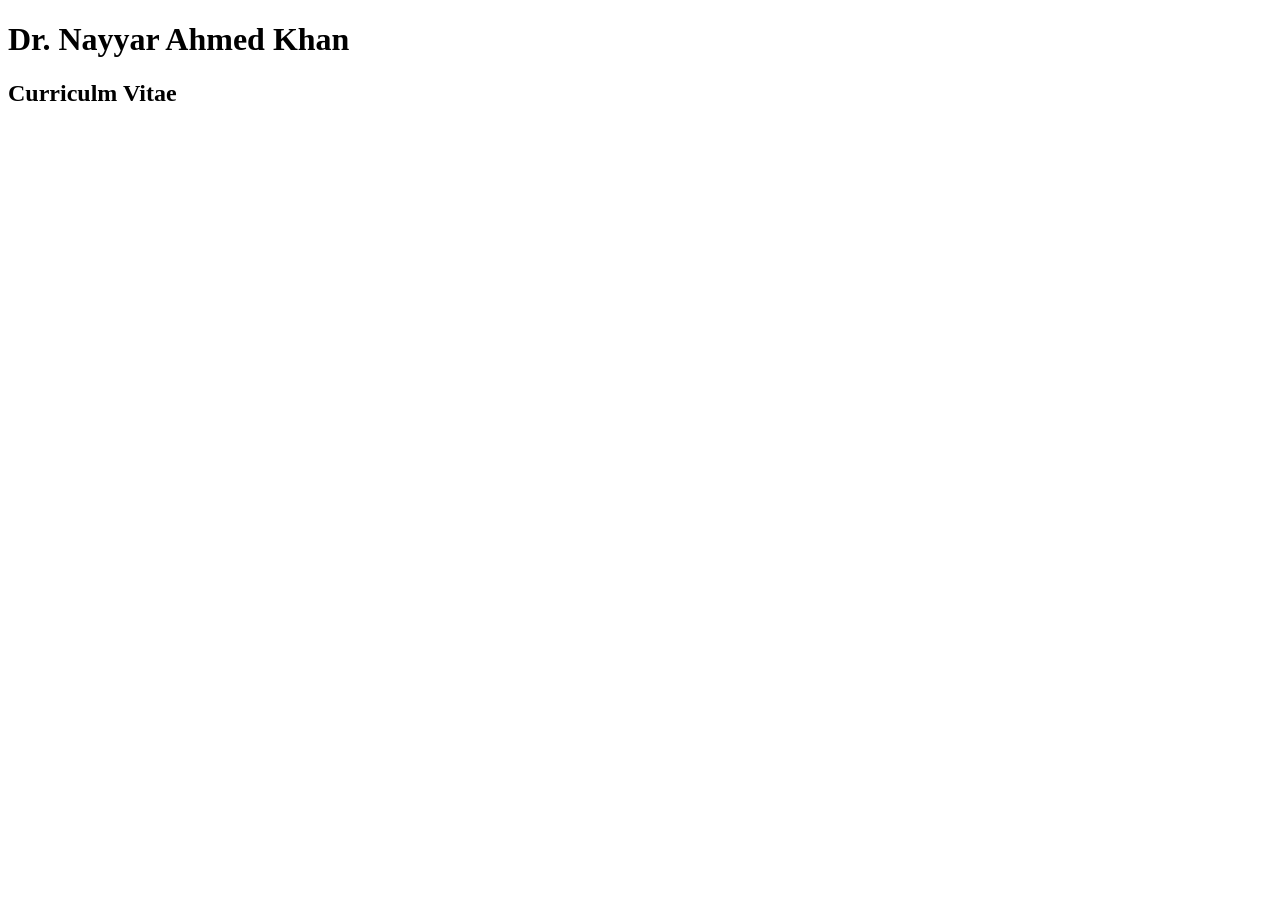
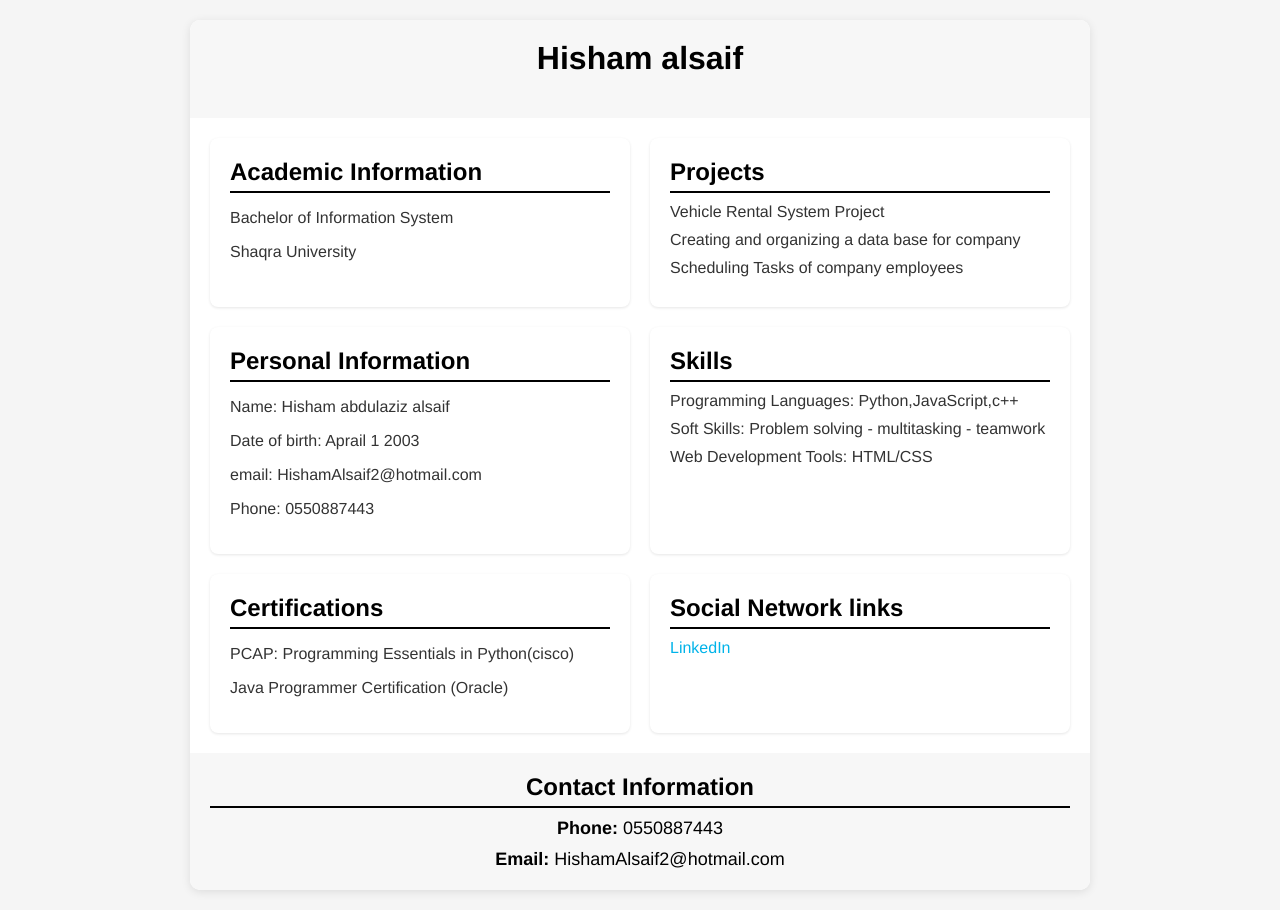
Before and after one commit to abdulrahman9h/cv, a plain HTML site: page index.html in a window 1280 px wide. Before the commit the page ends 800 px from the top, so only its background shows below. Drawn offline with Linux system fonts and the light colour scheme.

Commit message:
Update index.html
create an index

```diff
--- a/index.html
+++ b/index.html
@@ -3,10 +3,138 @@
 <head>
     <meta charset="UTF-8">
     <meta name="viewport" content="width=device-width, initial-scale=1.0">
-    <title>Nayyar -CV</title>
+    <title>CV</title>
+    <style>
+        body {
+            font-family: 'Helvetica Neue', Arial, sans-serif;
+            background-color: #f5f5f5;
+            margin: 0;
+            padding: 0;
+            color: #333;
+        }
+        .container {
+            max-width: 900px;
+            margin: 20px auto;
+            background-color: #ffffff;
+            border-radius: 10px;
+            box-shadow: 0 2px 10px rgba(0, 0, 0, 0.1);
+            overflow: hidden;
+        }
+        header {
+            background-color: #f7f7f7;
+            color: #ffffff;
+            padding: 20px;
+            text-align: center;
+            border-top-left-radius: 10px;
+            border-top-right-radius: 10px;
+        }
+        .main-content {
+            display: grid;
+            grid-template-columns: 1fr 1fr;
+            grid-gap: 20px;
+            padding: 20px;
+        }
+        .section {
+            background-color: #ffffff;
+            padding: 20px;
+            border-radius: 8px;
+            box-shadow: 0 1px 3px rgba(0, 0, 0, 0.1);
+        }
+        h1, h2 {
+            color: #000000;
+            margin-top: 0;
+        }
+        h2 {
+            margin-bottom: 10px;
+            border-bottom: 2px solid #000000;
+            padding-bottom: 5px;
+        }
+        ul {
+            list-style-type: none;
+            padding: 0;
+            margin: 0;
+        }
+        li {
+            margin-bottom: 10px;
+        }
+        .contact-info {
+            text-align: center;
+            padding: 20px;
+            background-color: #f7f7f7;
+            color: #000000;
+            border-radius: 0 0 10px 10px;
+        }
+        .contact-info p {
+            margin-bottom: 10px;
+            font-size: 18px;
+            margin-top: 0;
+        }
+        .contact-info p:last-child {
+            margin-bottom: 0;
+        }
+        .contact-info p span {
+            font-weight: bold;
+        }
+        a {
+            color: #00b3e9;
+            text-decoration: none;
+        }
+        a:hover {
+            text-decoration: underline;
+        }
+    </style>
 </head>
 <body>
-    <h1>Dr. Nayyar Ahmed Khan</h1>
-    <h2>Curriculm Vitae</h2>
+    <div class="container">
+        <header>
+            <h1>Hisham alsaif</h1>
+        </header>
+        <div class="main-content">
+            <div class="section" id="academic-info">
+                <h2>Academic Information</h2>
+                <p>Bachelor of Information System</p>
+                <p>Shaqra University</p>
+            </div>
+            <div class="section" id="projects">
+                <h2>Projects</h2>
+                <ul>
+                    <li>Vehicle Rental System Project</li>
+                    <li>Creating and organizing a data base for company</li>
+                    <li>Scheduling Tasks of company employees</li>
+                </ul>
+            </div>
+            <div class="section" id="personal-info">
+                <h2>Personal Information</h2>
+                <p>Name: Hisham abdulaziz alsaif</p>
+                <p>Date of birth: Aprail 1 2003</p>
+                <p>email: HishamAlsaif2@hotmail.com</p>
+                <p>Phone: 0550887443</p>
+            </div>
+            <div class="section" id="skills">
+                <h2>Skills</h2>
+                <ul>
+                    <li>Programming Languages: Python,JavaScript,c++</li>
+                    <li>Soft Skills: Problem solving - multitasking - teamwork </li>
+                    <li>Web Development Tools: HTML/CSS</li>
+                </ul>
+            </div>
+            <div class="section" id="certifications">
+                <h2>Certifications</h2>
+                <p>PCAP: Programming Essentials in Python(cisco)</p>
+                <p>Java Programmer Certification (Oracle)</p>
+            </div>
+            <div class="section" id="social-links">
+                <h2>Social Network links</h2>
+                <ul>
+                    <li><a href="https://www.linkedin.com/in/hisham-alsaif-135504309/">LinkedIn</a></li>
+                </ul>
+            </div>
+        </div>
+        <div class="contact-info">
+            <h2>Contact Information</h2>
+            <p><span>Phone:</span> 0550887443</p>
+            <p><span>Email:</span> HishamAlsaif2@hotmail.com</p>
+        </div>
+    </div>
 </body>
 </html>
```
